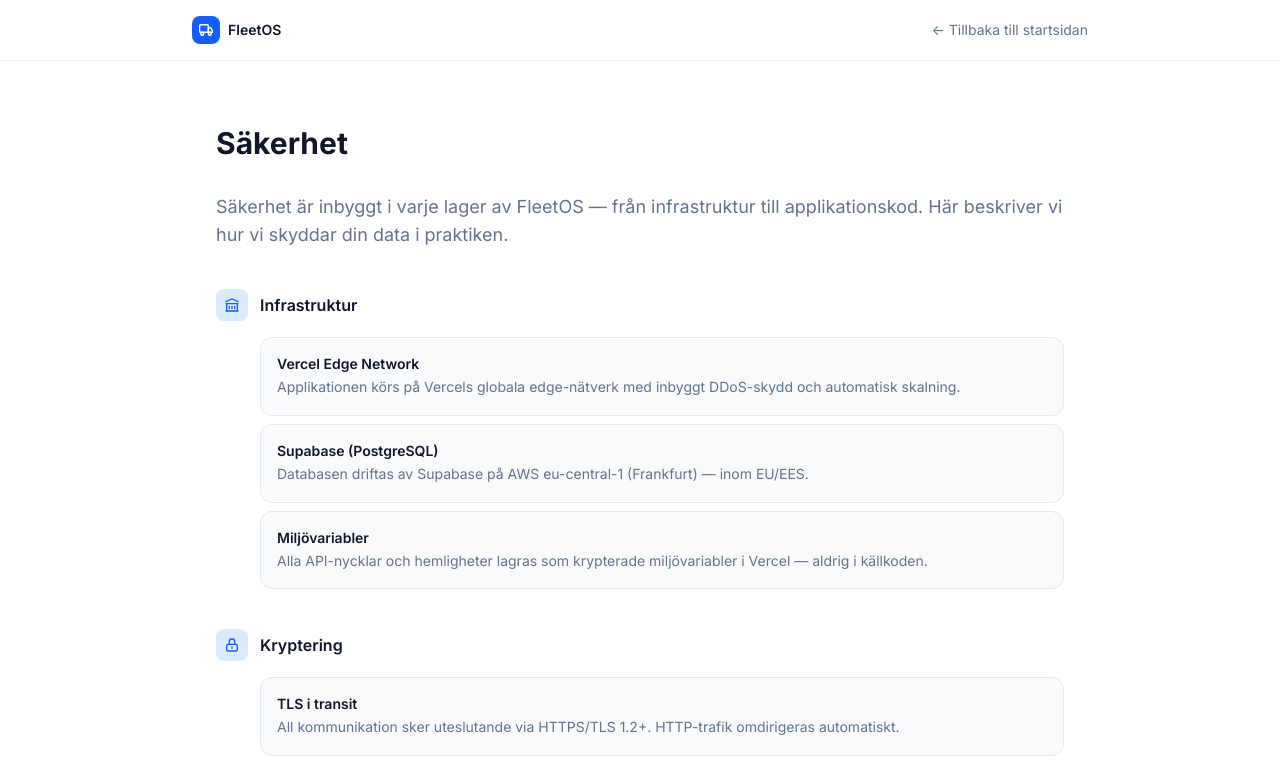
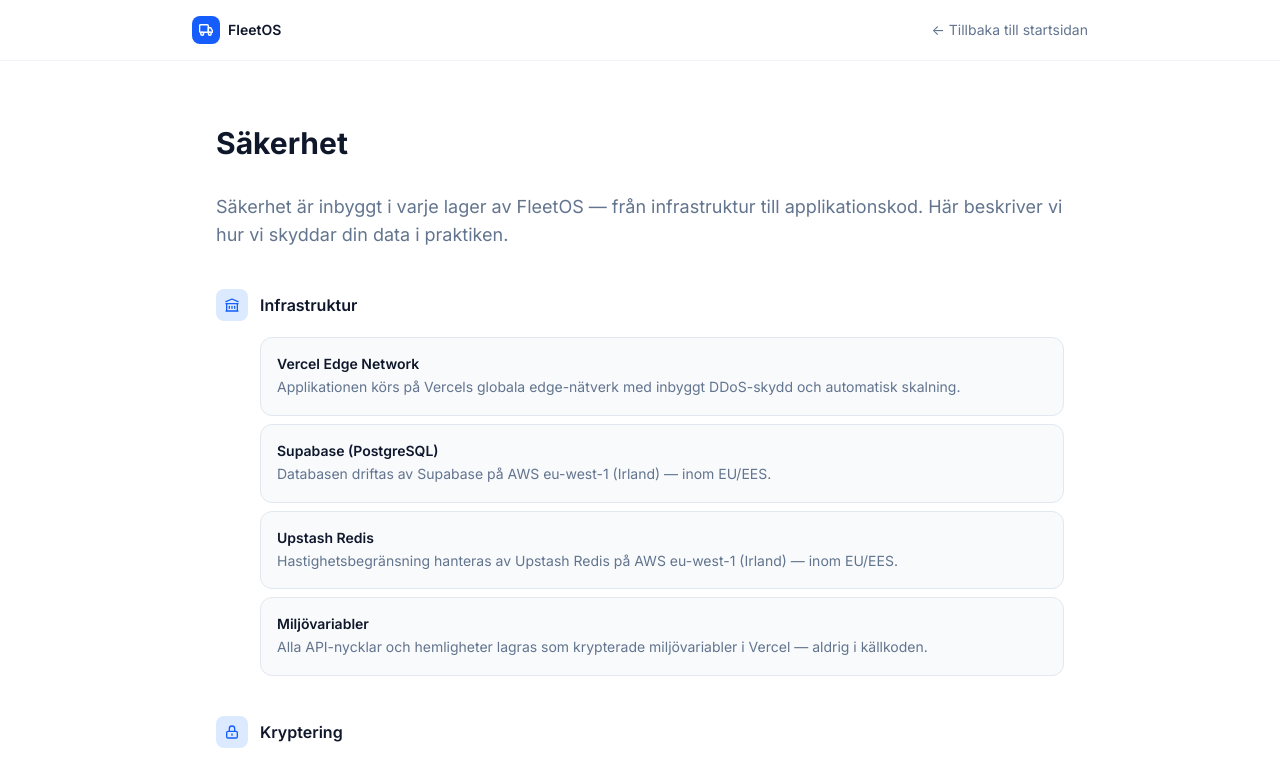
Before and after one commit to DavidWestlundcode/Fleetrent, a Next.js app: page /sakerhet in a window 1280 px wide. Shown: the top 764 px of the page. Built offline with nearby package versions, Linux system fonts and the light colour scheme.

Commit message:
Säkerhet: korrigera region till Irland, lägg till Upstash Redis

```diff
--- a/src/app/sakerhet/page.tsx
+++ b/src/app/sakerhet/page.tsx
@@ -10,7 +10,8 @@
     title: 'Infrastruktur',
     items: [
       { label: 'Vercel Edge Network', desc: 'Applikationen körs på Vercels globala edge-nätverk med inbyggt DDoS-skydd och automatisk skalning.' },
-      { label: 'Supabase (PostgreSQL)', desc: 'Databasen driftas av Supabase på AWS eu-central-1 (Frankfurt) — inom EU/EES.' },
+      { label: 'Supabase (PostgreSQL)', desc: 'Databasen driftas av Supabase på AWS eu-west-1 (Irland) — inom EU/EES.' },
+      { label: 'Upstash Redis', desc: 'Hastighetsbegränsning hanteras av Upstash Redis på AWS eu-west-1 (Irland) — inom EU/EES.' },
       { label: 'Miljövariabler', desc: 'Alla API-nycklar och hemligheter lagras som krypterade miljövariabler i Vercel — aldrig i källkoden.' },
     ],
   },
```
